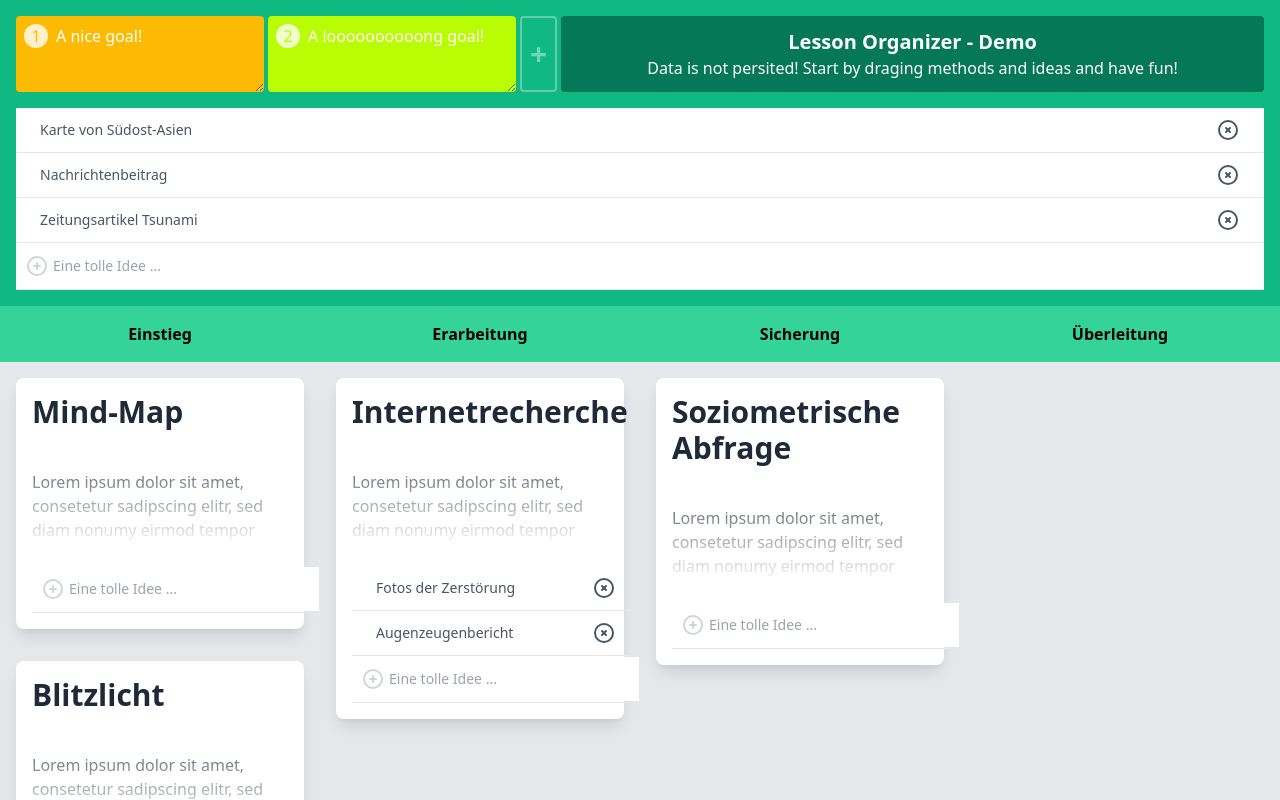
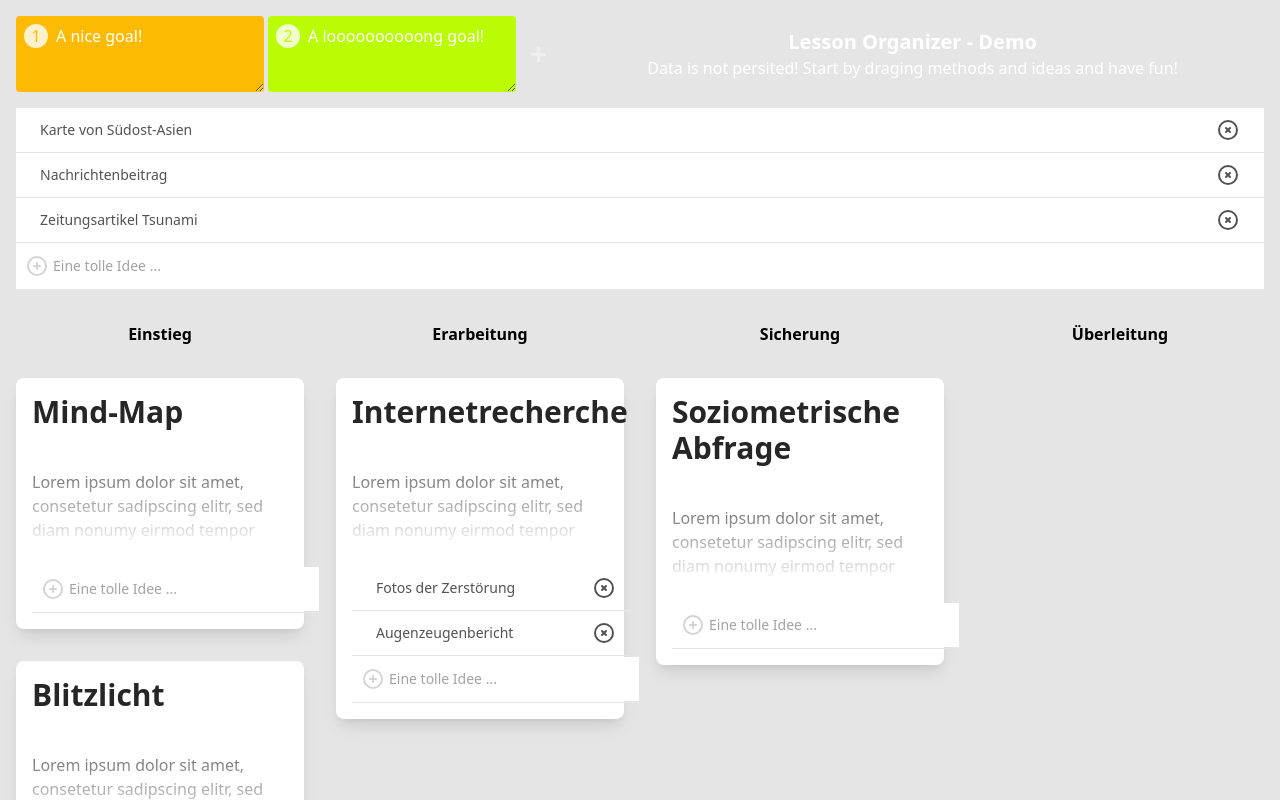
Before and after one commit to nflow/lesson_organizer, a Vue app: page /#/ in a window 1280 px wide. Built offline with nearby package versions, Linux system fonts and the light colour scheme.

Commit message:
Configured color palette

```diff
--- a/tailwind.config.js
+++ b/tailwind.config.js
@@ -1,11 +1,25 @@
+const colors = require("tailwindcss/colors");
+
 module.exports = {
-  purge: ['./index.html', './src/**/*.{vue,js,ts,jsx,tsx}'],
+  purge: ["./index.html", "./src/**/*.{vue,js,ts,jsx,tsx}"],
   darkMode: false, // or 'media' or 'class'
   theme: {
+    colors: {
+      transparent: "transparent",
+      black: colors.black,
+      white: colors.white,
+      gray: colors.trueGray,
+      current: "currentColor",
+      red: "#FF595E",
+      orange: "#FFCA3A",
+      green: "#8AC926",
+      blue: "#1982C4",
+      purple: "#6A4C93",
+    },
     extend: {},
   },
   variants: {
     extend: {},
   },
   plugins: [],
-}
+};
```
